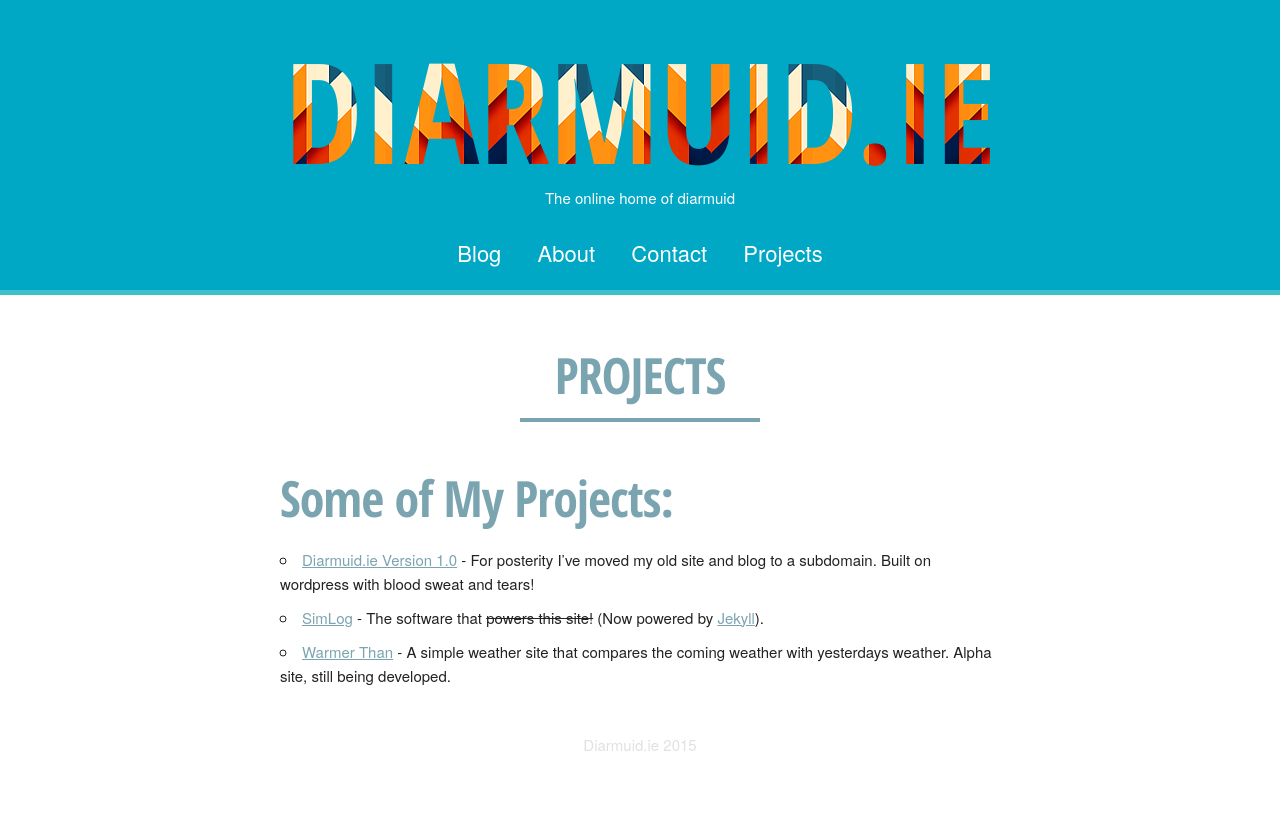
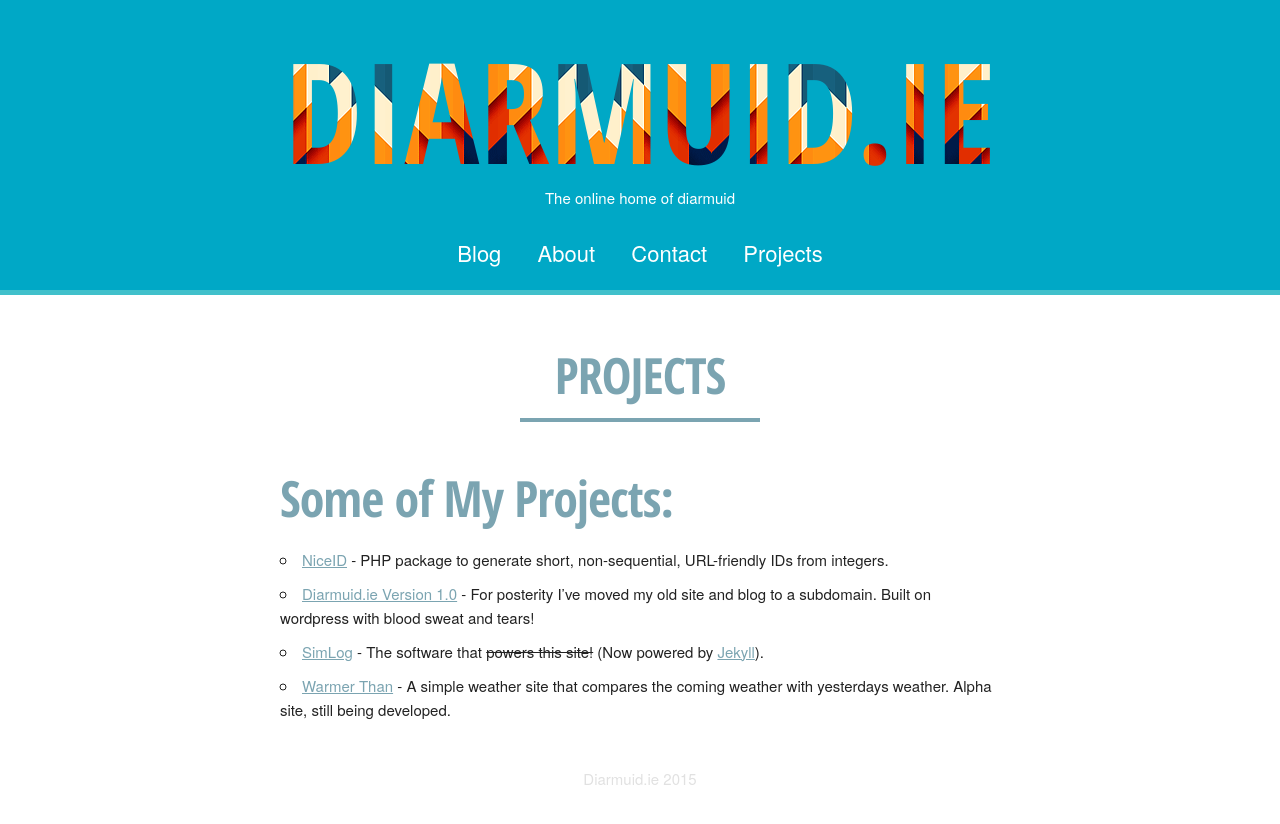
Before and after one commit to mrinc/diarmuidie.github.io, a Jekyll site: the page built from projects/index.md, in a window 1280 px wide. Shown: the top 824 px of the page. Built offline with Jekyll 4.4.1, drawn with Linux system fonts in a browser that asks for light colours; Markdown is read by kramdown in place of the engine named in the settings.

Commit message:
Update projects page

```diff
--- a/projects/index.md
+++ b/projects/index.md
@@ -6,6 +6,7 @@ permalink: /projects/
 
 # Some of My Projects:
 
+*   [NiceID](https://github.com/diarmuidie/niceid) - PHP package to generate short, non-sequential, URL-friendly IDs from integers.
 *   [Diarmuid.ie Version 1.0](http://archive.diarmuid.ie) - For posterity I've moved my old site and blog to a subdomain. Built on wordpress with blood sweat and tears!
 *   [SimLog](https://github.com/diarmuidie/SimLog) - The software that <strike>powers this site!</strike> (Now powered by [Jekyll](http://jekyllrb.com/)).
 *   [Warmer Than](http://wt.diarmuid.ie/) - A simple weather site that compares the coming weather with yesterdays weather. Alpha site, still being developed.
```
